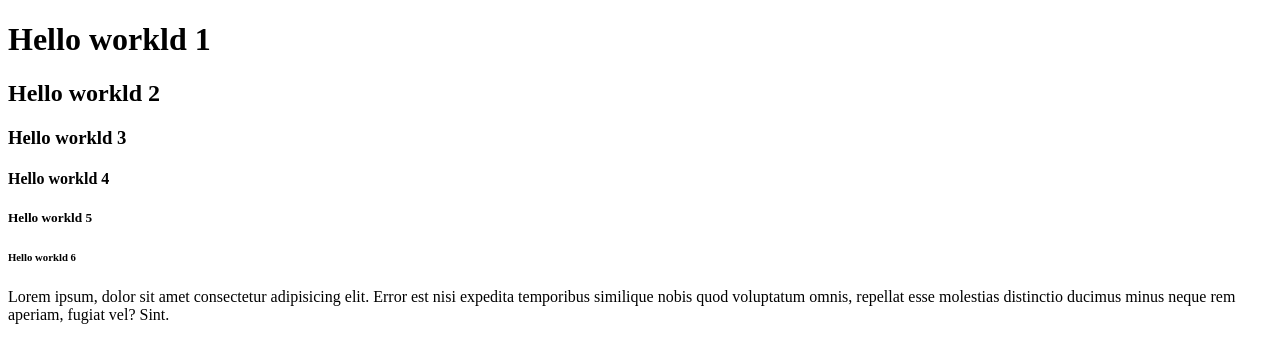
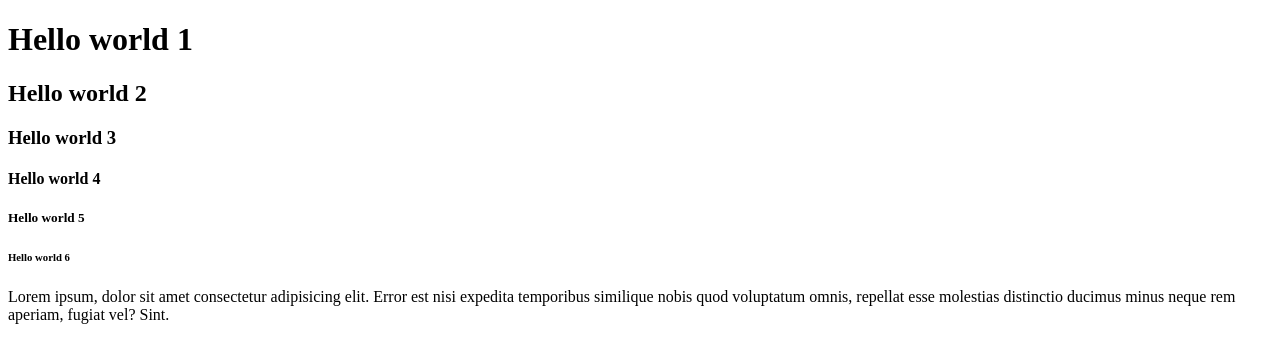
Before and after one commit to Vazha20/VVGG, a plain HTML site: page index.html in a window 1280 px wide. Drawn offline with Linux system fonts and the light colour scheme.

Commit message:
index html creation

```diff
--- a/index.html
+++ b/index.html
@@ -7,12 +7,12 @@
     <title>Hello world</title>
 </head>
 <body>
-    <h1>Hello workld 1</h1>
-    <h2>Hello workld 2</h2>
-    <h3>Hello workld 3</h3>
-    <h4>Hello workld 4</h4>
-    <h5>Hello workld 5</h5>
-    <h6>Hello workld 6</h6>
+    <h1>Hello world 1</h1>
+    <h2>Hello world 2</h2>
+    <h3>Hello world 3</h3>
+    <h4>Hello world 4</h4>
+    <h5>Hello world 5</h5>
+    <h6>Hello world 6</h6>
     <p>
         Lorem ipsum, dolor sit amet consectetur adipisicing elit. Error est nisi expedita temporibus similique nobis quod voluptatum omnis, repellat esse molestias distinctio ducimus minus neque rem aperiam, fugiat vel? Sint.
     </p>
```
